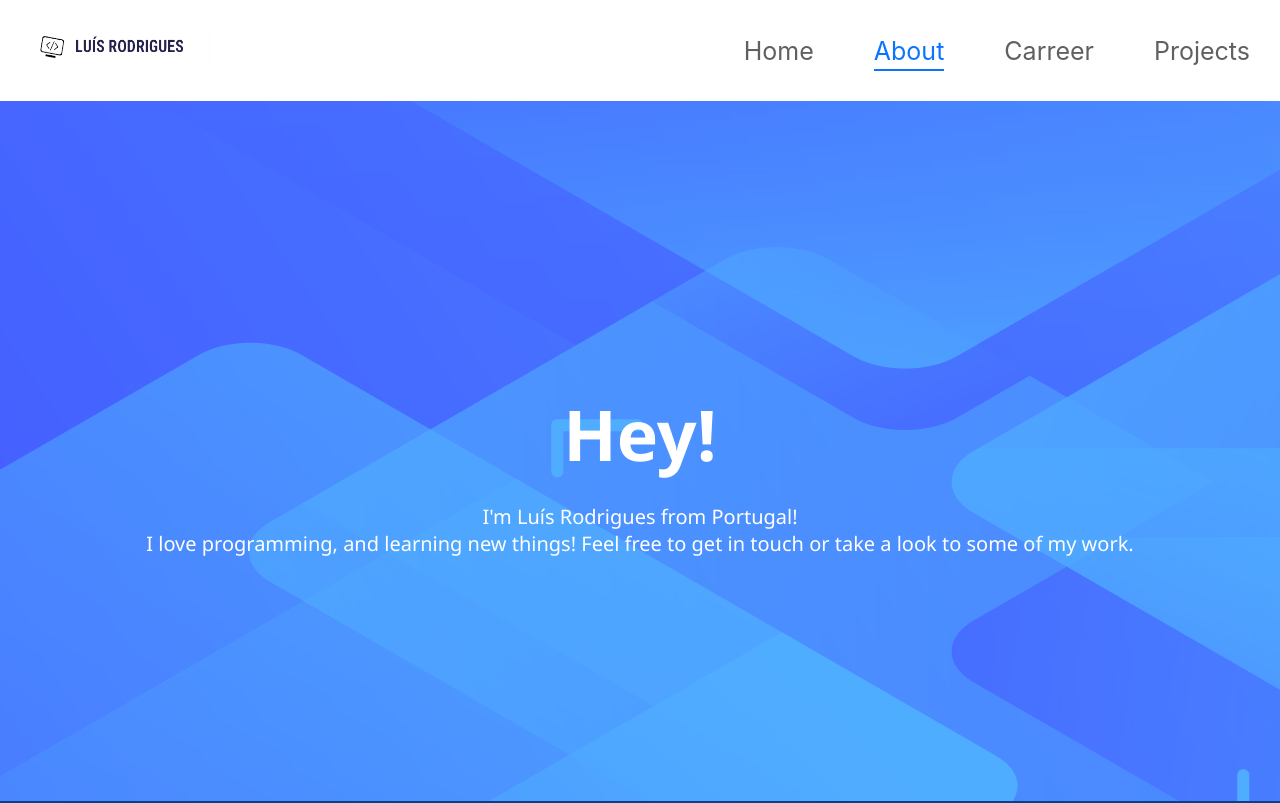
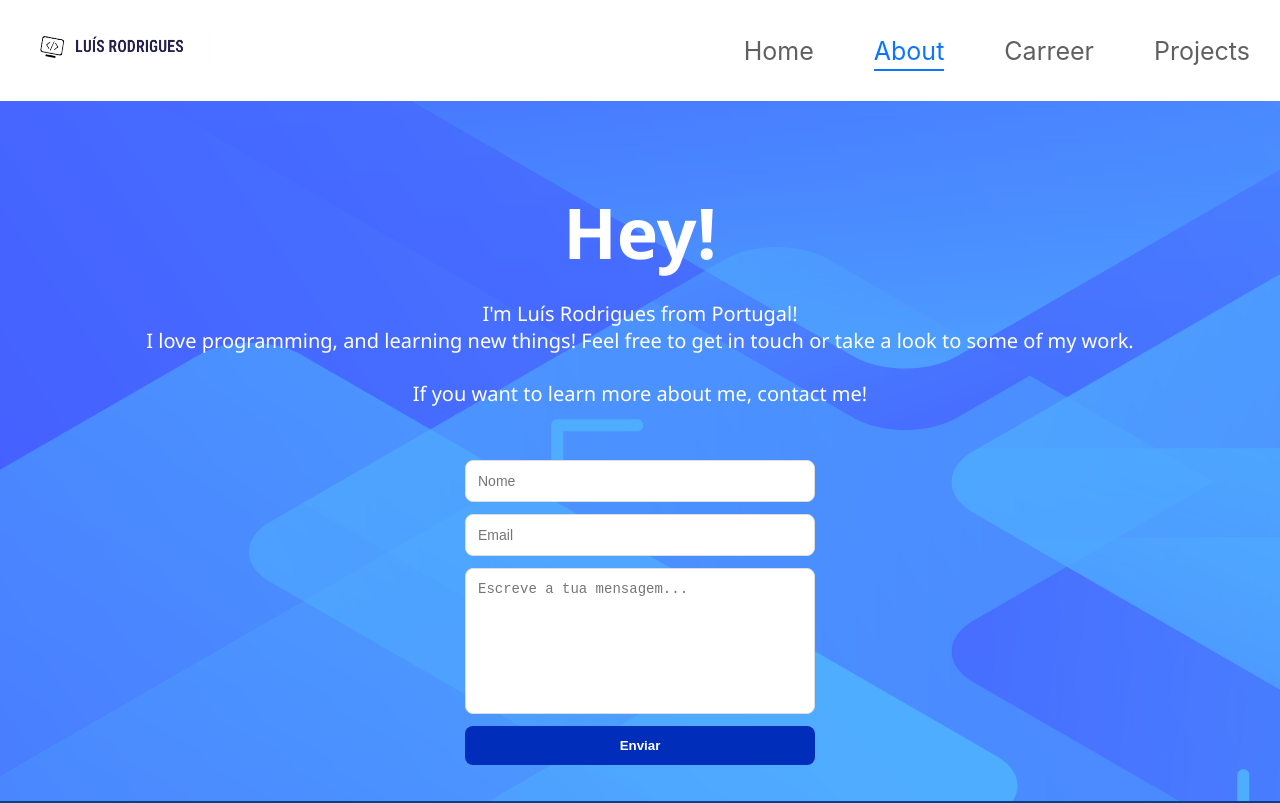
Before and after one commit to LuisPedro01/MyPortefolio, a React app: page /aboutme in a window 1280 px wide. Shown: the top 803 px of the page. Built offline with nearby package versions, Linux system fonts and the light colour scheme.

Commit message:
Add logic of email page

```diff
--- a/src/css/AboutMe.css
+++ b/src/css/AboutMe.css
@@ -36,3 +36,47 @@
   opacity: 1;
   transform: translateY(0);
 }
+
+.email-form {
+  display: flex;
+  flex-direction: column;
+  gap: 12px;
+  margin-top: 20px;
+  width: 350px;
+}
+
+.input-field,
+.textarea-field {
+  padding: 12px;
+  border: 1px solid #ddd;
+  border-radius: 8px;
+  font-size: 14px;
+  transition: border-color 0.3s ease, box-shadow 0.3s ease;
+}
+
+.input-field:focus,
+.textarea-field:focus {
+  border-color: #007bff;
+  box-shadow: 0 0 6px rgba(0, 123, 255, 0.3);
+  outline: none;
+}
+
+.textarea-field {
+  resize: none;
+  min-height: 120px;
+}
+
+.submit-btn-email {
+  background: #002ebb;
+  color: white;;
+  padding: 12px;
+  border: none;;
+  border-radius: 8px;;
+  cursor: pointer;;
+  font-weight: bold;;
+  transition: background 0.3s ease;;
+}
+
+.submit-btn-email:hover {
+  background: #0056b3;;
+}
--- a/src/helpers/ProjectList.js
+++ b/src/helpers/ProjectList.js
@@ -39,5 +39,14 @@ export const ProjectList = [
       description: "To Do List",
       github: "https://github.com/LuisPedro01/To-Do-List",
       link: "https://myytodolistt.netlify.app"
+    },
+    {
+      _key: "FinanceBot",
+      name: "Finance Telegram Bot",
+      image: Img1,
+      skills: "Python",
+      description: "A telegram bot that can store all the information about finance in Notion Database. It also sends a weekly message to the user with the total expenses of the week.",
+      github: "https://github.com/LuisPedro01/To-Do-List",
+      link: "https://myytodolistt.netlify.app"
     }
   ];
--- a/src/pages/AboutMe.jsx
+++ b/src/pages/AboutMe.jsx
@@ -1,15 +1,16 @@
-import React, { useEffect, useRef } from 'react'
+import React, { useEffect, useRef, useState } from 'react';
 import "../css/AboutMe.css";
 
 function AboutMe() {
   const refs = useRef([]);
+  const [name, setName] = useState("");
+  const [email, setEmail] = useState("");
+  const [message, setMessage] = useState("");
 
   useEffect(() => {
-    const options = {
-      threshold: 0.1,
-    };
+    const options = { threshold: 0.1 };
 
-    const observer = new IntersectionObserver((entries, observer) => {
+    const observer = new IntersectionObserver((entries) => {
       entries.forEach(entry => {
         if (entry.isIntersecting) {
           entry.target.classList.add('visible');
@@ -18,32 +19,87 @@ function AboutMe() {
     }, options);
 
     refs.current.forEach(ref => {
-      if (ref) {
-        observer.observe(ref);
-      }
+      if (ref) observer.observe(ref);
     });
 
     return () => {
       refs.current.forEach(ref => {
-        if (ref) {
-          observer.unobserve(ref);
-        }
+        if (ref) observer.unobserve(ref);
       });
     };
   }, []);
 
+  const sendEmail = async (e) => {
+    e.preventDefault();
+
+    try {
+      const res = await fetch('https://backendportefolio-production.up.railway.app/send-email', {
+        method: 'POST',
+        headers: { 'Content-Type': 'application/json' },
+        body: JSON.stringify({ name, email, message }),
+      });
+
+      const data = await res.json();
+      console.log("Resposta do servidor:", data);
+
+      if (res.ok) {
+        alert("Email enviado com sucesso!");
+        setName("");
+        setEmail("");
+        setMessage("");
+      } else {
+        alert("Erro ao enviar email: " + data.message);
+      }
+    } catch (error) {
+      console.error("Erro na requisição:", error);
+      alert("Erro inesperado. Verifica a consola.");
+    }
+  };
 
   return (
     <div className='aboutme'>
       <div className='about1'>
         <h1 ref={el => refs.current[0] = el} className='fade-in'>Hey!</h1>
-        <p ref={el => refs.current[1] = el} className='fade-in'>I'm Luís Rodrigues from Portugal!<br />I love programming, and learning new things!
-          Feel free to get in touch or take a look to some of my work.</p>
+        <p ref={el => refs.current[1] = el} className='fade-in'>
+          I'm Luís Rodrigues from Portugal!<br />
+          I love programming, and learning new things!
+          Feel free to get in touch or take a look to some of my work.
+        </p>
+
+        <div className='contact fade-in' ref={el => refs.current[2] = el}>
+          <p>If you want to learn more about me, contact me!</p>
+        </div>
+
+        {/* Formulário */}
+        <form className="email-form" onSubmit={sendEmail}>
+          <input
+            type="text"
+            placeholder="Nome"
+            className="input-field"
+            value={name}
+            onChange={(e) => setName(e.target.value)}
+            required
+          />
+          <input
+            type="email"
+            placeholder="Email"
+            className="input-field"
+            value={email}
+            onChange={(e) => setEmail(e.target.value)}
+            required
+          />
+          <textarea
+            placeholder="Escreve a tua mensagem..."
+            className="textarea-field"
+            value={message}
+            onChange={(e) => setMessage(e.target.value)}
+            required
+          />
+          <button type="submit" className="submit-btn-email">Enviar</button>
+        </form>
       </div>
-
     </div>
-  )
+  );
 }
 
-
-export default AboutMe
+export default AboutMe;
```
